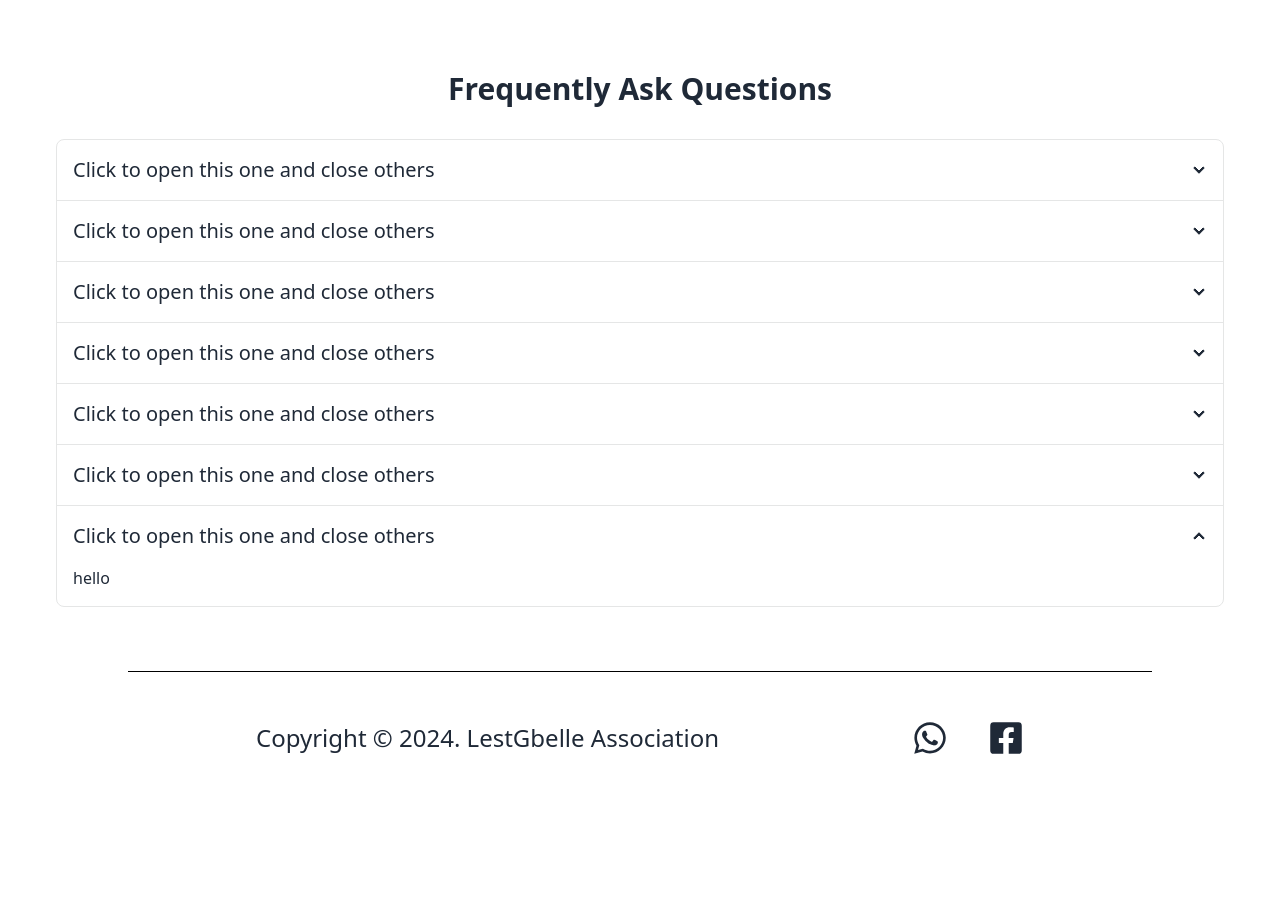
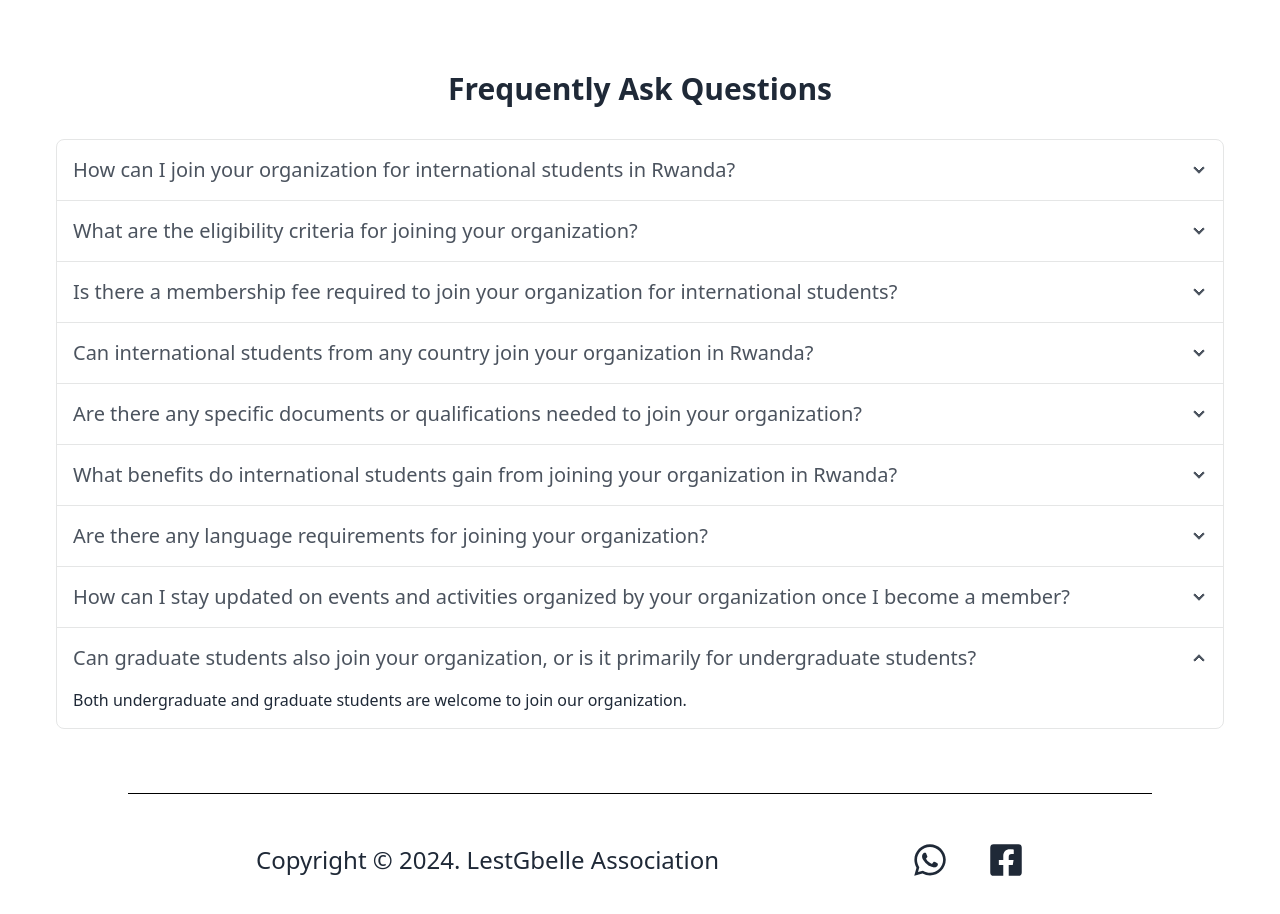
Before and after one commit to mulbahoplanojames/Lest-Gbelle-Weekly-Dew-Payment-And-Records-Collection, a React (Vite) app: page / in a window 1280 px wide. Shown: the part 1860-2774 px from the top of the page. Before the commit the page ends 2664 px from the top, so only its background shows below. Built offline with nearby package versions, Linux system fonts and the light colour scheme.

Commit message:
Added an Accordion section to display frequently ask questions and answers

```diff
--- a/src/Components/FAQ/Accordion.jsx
+++ b/src/Components/FAQ/Accordion.jsx
@@ -1,15 +1,15 @@
 import React from "react";
 
-const Accordion = () => {
+const Accordion = ({ question, answer }) => {
 	return (
 		<>
 			<div className='collapse collapse-arrow join-item border border-base-300'>
 				<input type='radio' name='my-accordion-4' defaultChecked />
-				<div className='collapse-title text-xl font-medium'>
-					Click to open this one and close others
+				<div className='collapse-title text-xl font-medium opacity-80'>
+					{question}
 				</div>
 				<div className='collapse-content'>
-					<p>hello</p>
+					<h2>{answer}</h2>
 				</div>
 			</div>
 		</>
--- a/src/Components/FAQ/Faq.jsx
+++ b/src/Components/FAQ/Faq.jsx
@@ -1,3 +1,4 @@
+import { FREQUENTLY_ASK_QUESIONS } from "../../Constant/Constant";
 import Accordion from "./Accordion";
 
 const Faq = () => {
@@ -8,13 +9,13 @@ const Faq = () => {
 					Frequently ask questions
 				</h1>
 				<div className='join join-vertical w-full'>
-					<Accordion title={""} description={""} />
-					<Accordion title={""} description={""} />
-					<Accordion title={""} description={""} />
-					<Accordion title={""} description={""} />
-					<Accordion title={""} description={""} />
-					<Accordion title={""} description={""} />
-					<Accordion title={""} description={""} />
+					{FREQUENTLY_ASK_QUESIONS.map((faq) => (
+						<Accordion
+							key={faq.id}
+							question={faq.question}
+							answer={faq.answer}
+						/>
+					))}
 				</div>
 			</section>
 		</>
--- a/src/Constant/Constant.jsx
+++ b/src/Constant/Constant.jsx
@@ -1,3 +1,69 @@
+export const FREQUENTLY_ASK_QUESIONS = [
+	{
+		id: 1,
+		question:
+			"How can I join your organization for international students in Rwanda?",
+		answer:
+			"To join our organization for international students in Rwanda, simply fill out the online membership application form on our website.",
+	},
+	{
+		id: 2,
+		question:
+			"What are the eligibility criteria for joining your organization?",
+		answer:
+			"Eligibility criteria include being an international student currently residing in Rwanda and having a genuine interest in participating in our activities.",
+	},
+	{
+		id: 3,
+		question:
+			"Is there a membership fee required to join your organization for international students?",
+		answer: "No, there is no membership fee required to join our organization.",
+	},
+
+	{
+		id: 4,
+		question:
+			"Can international students from any country join your organization in Rwanda?",
+		answer:
+			"Yes, international students from any country can join our organization in Rwanda.",
+	},
+	{
+		id: 5,
+		question:
+			" Are there any specific documents or qualifications needed to join your organization?",
+		answer:
+			"The only requirement is that you must be an international student living in Rwanda.",
+	},
+	{
+		id: 6,
+		question:
+			"What benefits do international students gain from joining your organization in Rwanda?",
+		answer:
+			"International students gain access to a supportive community, networking opportunities, cultural events, and resources to enhance their experience in Rwanda.",
+	},
+	{
+		id: 7,
+		question:
+			"Are there any language requirements for joining your organization?",
+		answer:
+			"No, there are no language requirements for joining our organization, just English.",
+	},
+	{
+		id: 8,
+		question:
+			"How can I stay updated on events and activities organized by your organization once I become a member?",
+		answer:
+			"Stay updated on events and activities through our website, social media channels, and email newsletters.",
+	},
+	{
+		id: 9,
+		question:
+			"Can graduate students also join your organization, or is it primarily for undergraduate students?",
+		answer:
+			"Both undergraduate and graduate students are welcome to join our organization.",
+	},
+];
+
 export const FORM_TEXT = `Feel free to reach out through the contact from or find our
 contact information below. Your feedback, questions and
 suggestionsare important to us.`;
```
